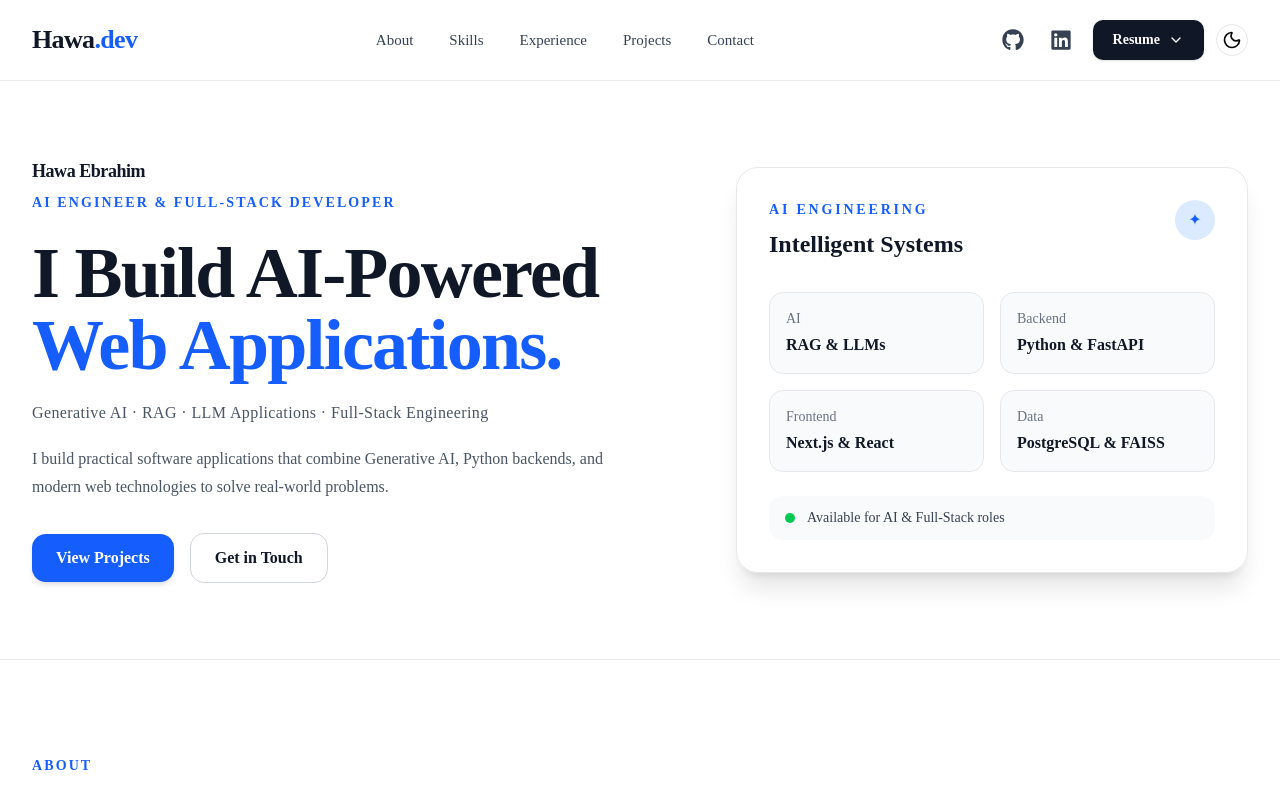
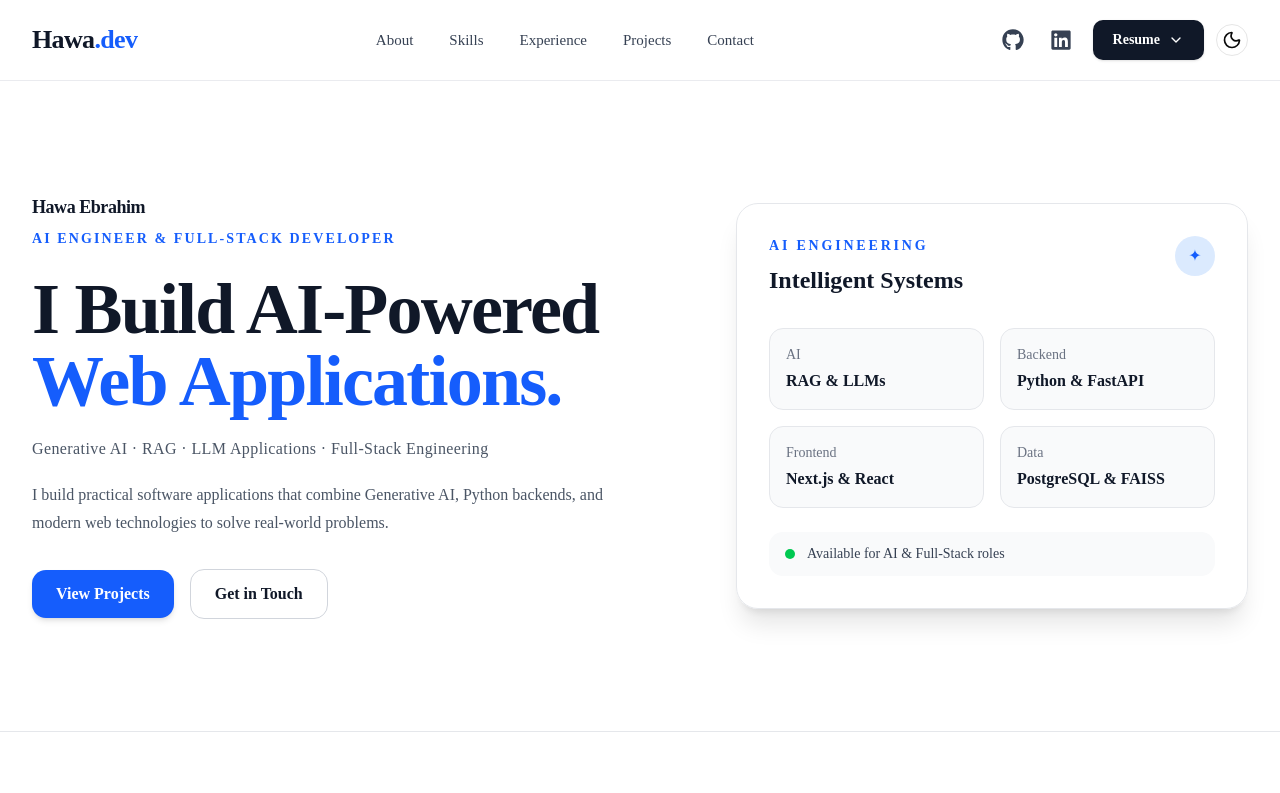
Before and after one commit to hawaebrahimhamid/ai-portfolio, a Next.js app: page / in a window 1280 px wide. Shown: the top 793 px of the page. Built offline with nearby package versions, Linux system fonts and the light colour scheme.

Commit message:
Refine hero section

```diff
--- a/src/components/Hero.tsx
+++ b/src/components/Hero.tsx
@@ -22,7 +22,7 @@ export default function Hero() {
 
   return (
     // Added id="home" here so the scroll spy and navigation links track it correctly
-    <section id="home" className="py-11 sm:py-15 lg:py-19">
+    <section id="home" className="py-22 sm:py-26 lg:py-28">
       <div className="mx-auto max-w-7xl px-6 lg:px-8">
         <div className="grid items-center gap-12 lg:grid-cols-2 lg:gap-16">
           {/* Left Content */}
```
